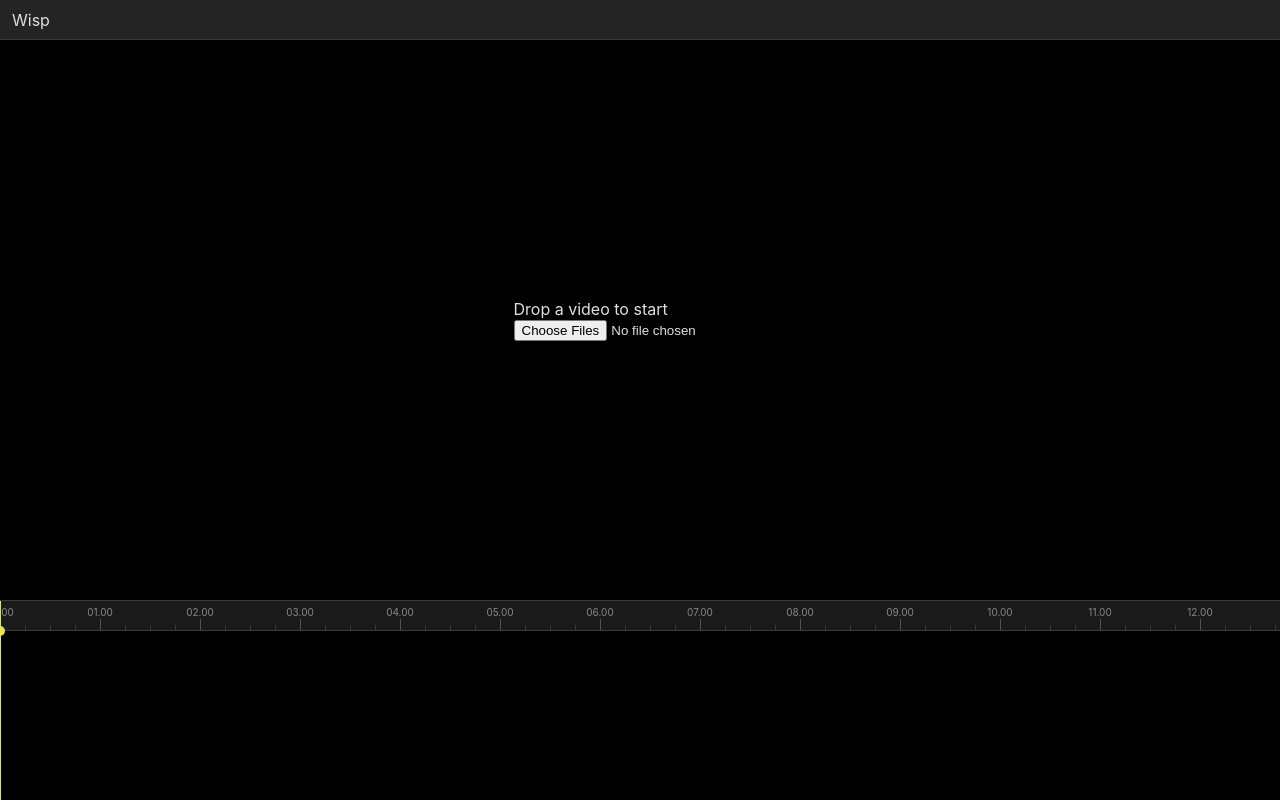
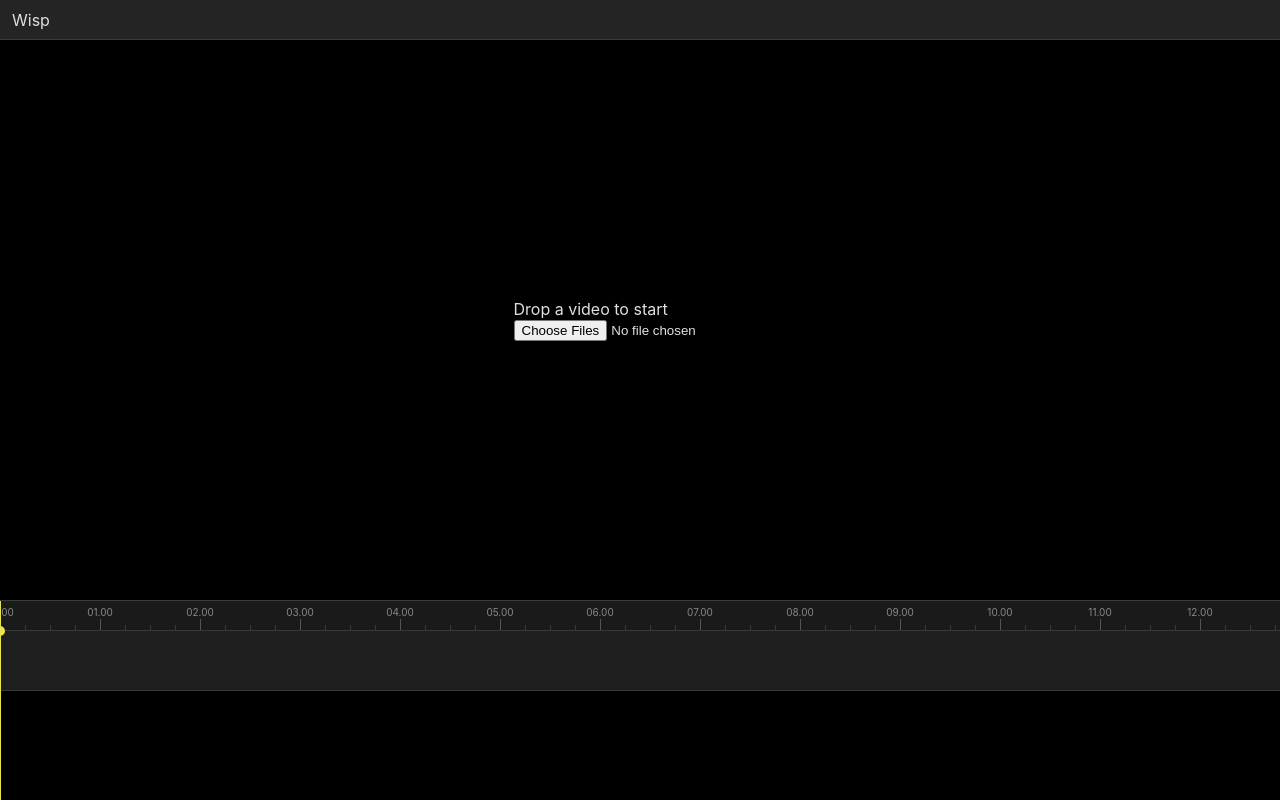
Before and after one commit to delbingeorge/wispr, a React (Vite) app: page / in a window 1280 px wide. Built offline with nearby package versions, Linux system fonts and the light colour scheme.

Commit message:
feat: add clip creation on import and clip rendering on timeline

```diff
--- a/src/core/stores/project-store.ts
+++ b/src/core/stores/project-store.ts
@@ -1,10 +1,12 @@
 import { create } from "zustand";
-import type { Project, Asset } from "../types/projects";
+import type { Project, Asset, MediaClip } from "../types/projects";
 import { generateId } from "../utils/id-generator";
 
 type ProjectState = {
   project: Project;
+  clips: Record<string, MediaClip>;
   addAsset: (asset: Asset) => void;
+  addClip: (clip: MediaClip) => void;
 };
 
 export const useProjectStore = create<ProjectState>((set) => ({
@@ -13,11 +15,24 @@ export const useProjectStore = create<ProjectState>((set) => ({
     name: "Untitled Project",
     resolution: { width: 1920, height: 1080 },
     fps: 30,
-    tracks: [],
+    tracks: [
+      {
+        id: generateId(),
+        type: "video",
+        label: "Video 1",
+        clips: [],
+        muted: false,
+        locked: false,
+        visible: true,
+      },
+    ],
     assets: [],
     createdAt: Date.now(),
     updatedAt: Date.now(),
   },
+
+  clips: {},
+
   addAsset: (asset) =>
     set((state) => ({
       project: {
@@ -26,4 +41,18 @@ export const useProjectStore = create<ProjectState>((set) => ({
         updatedAt: Date.now(),
       },
     })),
+
+  addClip: (clip) =>
+    set((state) => ({
+      clips: { ...state.clips, [clip.id]: clip },
+      project: {
+        ...state.project,
+        tracks: state.project.tracks.map((track) =>
+          track.id === clip.trackId
+            ? { ...track, clips: [...track.clips, clip.id] }
+            : track,
+        ),
+        updatedAt: Date.now(),
+      },
+    })),
 }));
--- a/src/features/assets/asset-importer.tsx
+++ b/src/features/assets/asset-importer.tsx
@@ -6,12 +6,14 @@ import { extractMetadata } from "../../core/webcodecs/demuxer";
 
 export function AssetImporter() {
   const addAsset = useProjectStore((s) => s.addAsset);
+  const addClip = useProjectStore((s) => s.addClip);
+
   const fileInputRef = useRef<HTMLInputElement>(null);
 
   const handleFile = useCallback(
     async (file: File) => {
-      const id = generateId();
-      const opfsPath = `${id}-${file.name}`;
+      const assetId = generateId();
+      const opfsPath = `${assetId}-${file.name}`;
 
       const metadata = await extractMetadata(file);
       console.log(metadata);
@@ -19,7 +21,7 @@ export function AssetImporter() {
       await storeFileInOpfs(file, opfsPath);
 
       addAsset({
-        id,
+        id: assetId,
         name: file.name.replace(/\.[^.]+$/, ""),
         fileName: file.name,
         type: "video",
@@ -32,8 +34,32 @@ export function AssetImporter() {
           codec: metadata.codec,
         },
       });
+      const { project, clips } = useProjectStore.getState();
+      const videoTrack = project.tracks.find((t) => t.type === "video");
+
+      if (!videoTrack) return;
+
+      const existingClips = Object.values(clips).filter(
+        (c) => c.trackId === videoTrack.id,
+      );
+
+      const startTime = existingClips.reduce(
+        (max, c) => Math.max(max, c.startTime + c.duration),
+        0,
+      );
+
+      addClip({
+        id: generateId(),
+        trackId: videoTrack.id,
+        assetId,
+        kind: "media",
+        startTime,
+        duration: metadata.duration,
+        inPoint: 0,
+        outPoint: metadata.duration,
+      });
     },
-    [addAsset],
+    [addAsset, addClip],
   );
 
   const handleDrop = useCallback(
--- a/src/features/timeline/timeline-canvas.tsx
+++ b/src/features/timeline/timeline-canvas.tsx
@@ -54,6 +54,13 @@ export function TimelineCanvas() {
           scrollX: useTimelineStore.getState().scrollX,
           currentTime: usePlaybackStore.getState().currentTime,
           tracks: useProjectStore.getState().project.tracks,
+          clips: useProjectStore.getState().clips,
+          assetNames: useProjectStore
+            .getState()
+            .project.assets.reduce<Record<string, string>>(
+              (acc, asset) => ({ ...acc, [asset.id]: asset.name }),
+              {},
+            ),
           width: rect.width,
           height: rect.height,
         });
--- a/src/features/timeline/timeline-renderer.ts
+++ b/src/features/timeline/timeline-renderer.ts
@@ -1,9 +1,12 @@
 import type { Track } from "../../core/types/projects";
+import type { MediaClip } from "../../core/types/projects";
 import { timeToPixel } from "../../core/utils/time-coordinate";
 import { formatTime } from "../../core/utils/time-format";
 
 const RULER_HEIGHT = 30;
 const TRACK_HEIGHT = 60;
+const CLIP_MARGIN = 2;
+const CLIP_RADIUS = 4;
 const TICK_INTERVALS = [0.1, 0.25, 0.5, 1, 2, 5, 10, 15, 30, 60, 120, 300, 600];
 const MIN_TICK_SPACING = 60;
 
@@ -12,6 +15,8 @@ type RenderData = {
   scrollX: number;
   currentTime: number;
   tracks: Track[];
+  clips: Record<string, MediaClip>;
+  assetNames: Record<string, string>;
   width: number;
   height: number;
 };
@@ -20,6 +25,7 @@ export class TimelineRenderer {
   render(ctx: CanvasRenderingContext2D, data: RenderData) {
     ctx.clearRect(0, 0, data.width, data.height);
     this.renderTrackLanes(ctx, data);
+    this.renderClips(ctx, data);
     this.renderRuler(ctx, data);
     this.renderPlayhead(ctx, data);
   }
@@ -32,6 +38,52 @@ export class TimelineRenderer {
 
       ctx.fillStyle = "#3a3a3a";
       ctx.fillRect(0, y + TRACK_HEIGHT - 1, data.width, 1);
+    }
+  }
+
+  private renderClips(ctx: CanvasRenderingContext2D, data: RenderData) {
+    for (let i = 0; i < data.tracks.length; i++) {
+      const track = data.tracks[i];
+      const trackY = RULER_HEIGHT + i * TRACK_HEIGHT;
+
+      for (const clipId of track.clips) {
+        const clip = data.clips[clipId];
+        if (!clip) continue;
+
+        const x = timeToPixel(clip.startTime, data.zoom, data.scrollX);
+        const width = clip.duration * data.zoom;
+
+        if (x + width < 0 || x > data.width) continue;
+
+        const y = trackY + CLIP_MARGIN;
+        const height = TRACK_HEIGHT - CLIP_MARGIN * 2;
+
+        ctx.fillStyle = "#3a5a3a";
+        this.roundRect(ctx, x, y, width, height, CLIP_RADIUS);
+        ctx.fill();
+
+        ctx.strokeStyle = "#4a7a4a";
+        ctx.lineWidth = 1;
+        this.roundRect(ctx, x, y, width, height, CLIP_RADIUS);
+        ctx.stroke();
+
+        const name = data.assetNames[clip.assetId] ?? "";
+        const textPadding = 8;
+        const maxTextWidth = width - textPadding * 2;
+
+        if (maxTextWidth > 20) {
+          ctx.fillStyle = "#e0e0e0";
+          ctx.font = "11px Inter, system-ui, sans-serif";
+          ctx.textAlign = "left";
+          ctx.textBaseline = "middle";
+          ctx.save();
+          ctx.beginPath();
+          ctx.rect(x, y, width, height);
+          ctx.clip();
+          ctx.fillText(name, x + textPadding, y + height / 2);
+          ctx.restore();
+        }
+      }
     }
   }
 
@@ -110,6 +162,27 @@ export class TimelineRenderer {
     }
     return TICK_INTERVALS[TICK_INTERVALS.length - 1];
   }
+
+  private roundRect(
+    ctx: CanvasRenderingContext2D,
+    x: number,
+    y: number,
+    w: number,
+    h: number,
+    r: number,
+  ) {
+    ctx.beginPath();
+    ctx.moveTo(x + r, y);
+    ctx.lineTo(x + w - r, y);
+    ctx.arcTo(x + w, y, x + w, y + r, r);
+    ctx.lineTo(x + w, y + h - r);
+    ctx.arcTo(x + w, y + h, x + w - r, y + h, r);
+    ctx.lineTo(x + r, y + h);
+    ctx.arcTo(x, y + h, x, y + h - r, r);
+    ctx.lineTo(x, y + r);
+    ctx.arcTo(x, y, x + r, y, r);
+    ctx.closePath();
+  }
 }
 
 export { RULER_HEIGHT, TRACK_HEIGHT };
```
Also changed, not shown: src/core/types/projects.ts (+12 -0 lines).
